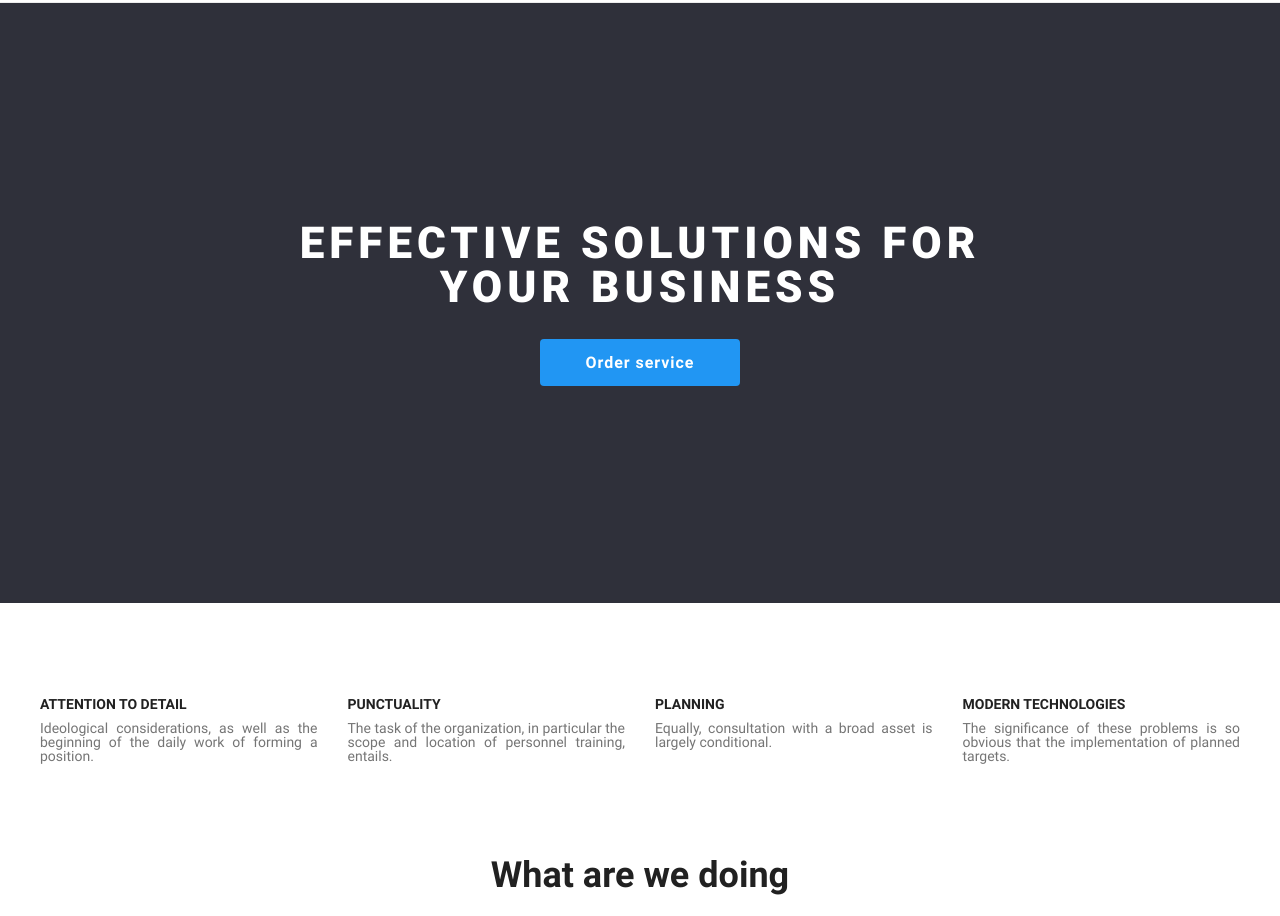
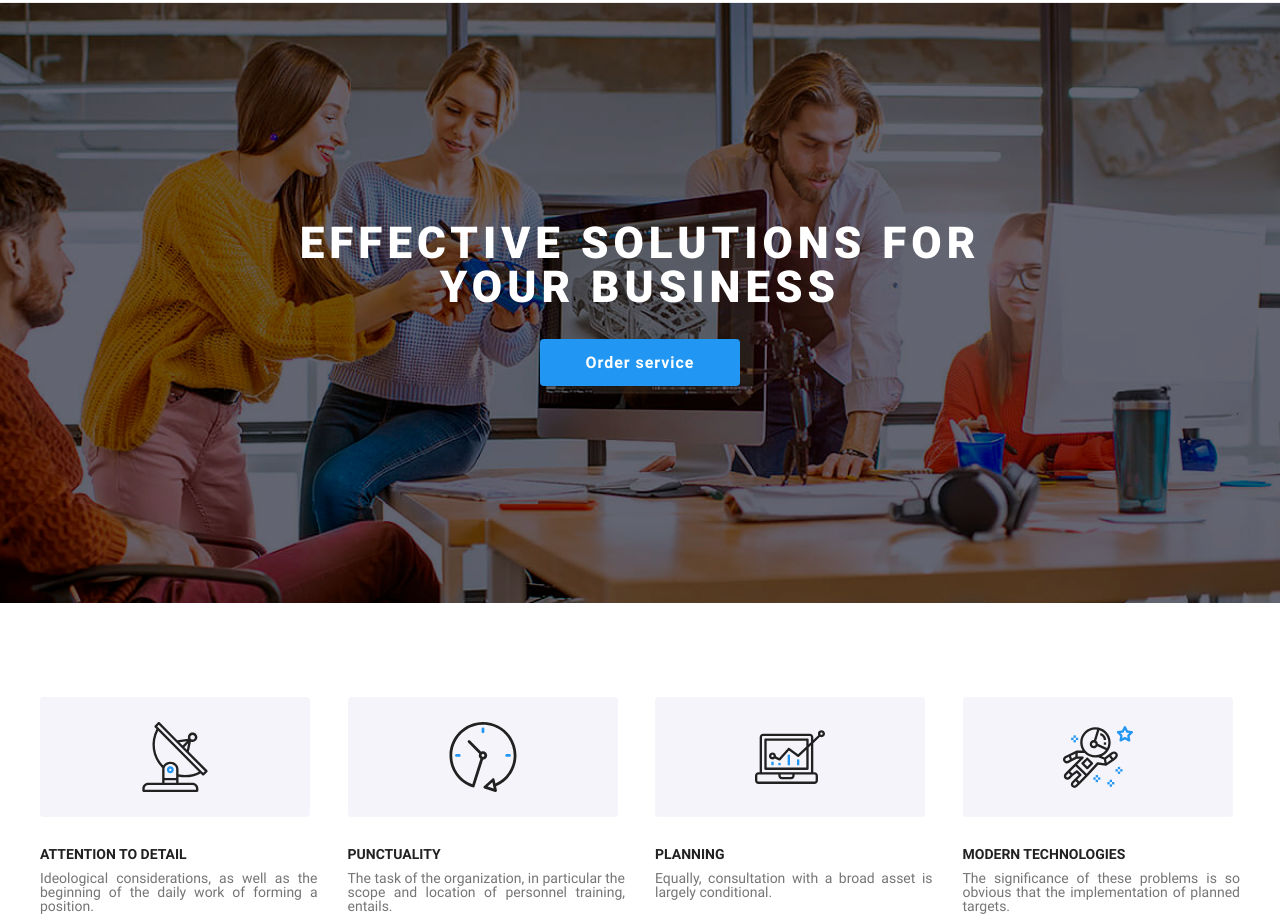
Before and after one commit to Dimas0106/homework-12, a plain HTML site: page index.html in a window 1280 px wide. Shown: the part 66-982 px from the top of the page. Drawn offline with Linux system fonts and the light colour scheme.

Commit message:
first commit

```diff
--- a/css/styles.css
+++ b/css/styles.css
@@ -392,13 +392,13 @@ div.pfp div{
 }
 .filter-left ul li{
 	display: flex;
-	position: absolute;
-	right:100%;
-	top: 0;
 	padding: 0 3px 0 0;
 }
 .filter-second-menu{
 	display: none;
+	position: absolute;
+	right:100%;
+	top: 0;
 }
 .filter-left:hover .filter-second-menu{
 	display: block;
@@ -411,3 +411,16 @@ div.pfp div{
 .filter-second-menu li{
 	background: white;
 }
+.head-logo{
+	background: url("../img/headlogo.jpg") no-repeat 50%/ cover;
+	border-image:fill 0  linear-gradient(#0004, #0004);
+}
+.img-about-card{
+	width: 270px;
+	height: 120px;
+	background-color:#F5F4FA ;
+	border-radius: 4px;
+	margin-bottom: 30px;
+	text-align: center;
+	align-content: center;
+}
--- a/index.html
+++ b/index.html
@@ -37,7 +37,7 @@
 		</div>
 	</header>
 	<main>
-		<section class="hero">
+		<section class="hero head-logo">
 			<div class="container">
 				<h1 class="hero-title">Effective solutions for your business</h1>
 				<a class="hero-butoon" href="#">Order service</a>
@@ -47,20 +47,32 @@
 			<div class="container">
 				<div class="about-cards">
 					<div class="about-card">
+						<div class="img-about-card">
+							<img src="img/antenna 1.svg" alt="antenna" width="70" height="70">
+						</div>
 						<h3 class="about-title">Attention to detail</h3>
 						<p class="about-desc">Ideological considerations, as well as the beginning of the daily work of forming a
 							position.</p>
 					</div>
 					<div class="about-card">
+						<div class="img-about-card">
+							<img src="img/clock 1.svg" alt="clock" width="70" height="70">
+						</div>
 						<h3 class="about-title">Punctuality</h3>
 						<p class="about-desc">The task of the organization, in particular the scope and location of personnel
 							training, entails.</p>
 					</div>
 					<div class="about-card">
+						<div class="img-about-card">
+							<img src="img/diagram 1.svg" alt="diagram" width="70" height="70">
+						</div>
 						<h3 class="about-title">Planning</h3>
 						<p class="about-desc">Equally, consultation with a broad asset is largely conditional.</p>
 					</div>
 					<div class="about-card">
+						<div class="img-about-card">
+							<img src="img/astronaut 1.svg" alt="astronaut" width="70" height="70">
+						</div>
 						<h3 class="about-title">Modern technologies</h3>
 						<p class="about-desc">The significance of these problems is so obvious that the implementation of planned
 							targets.</p>
```
Also changed, not shown: img/antenna 1.svg (added), img/astronaut 1.svg (added), img/clock 1.svg (added), img/diagram 1.svg (added), img/headlogo.jpg (added).
